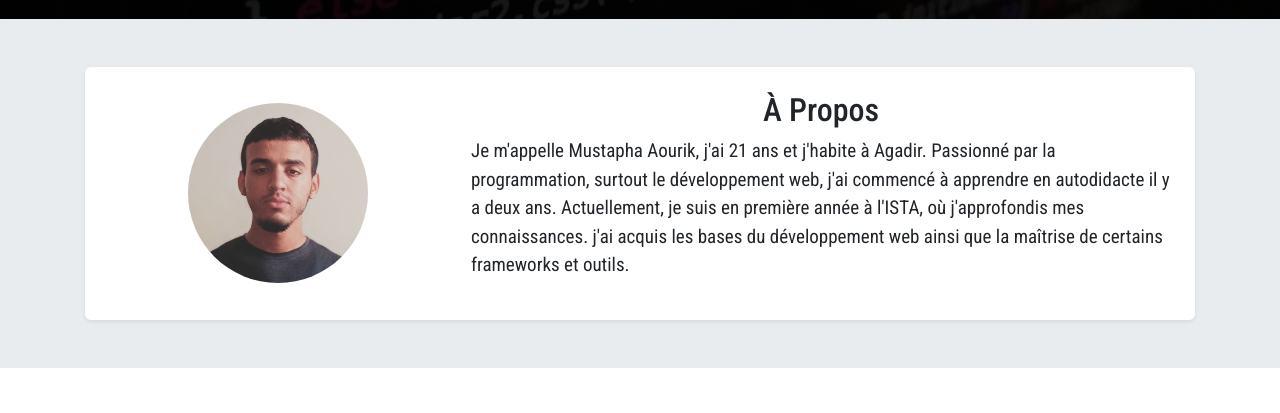
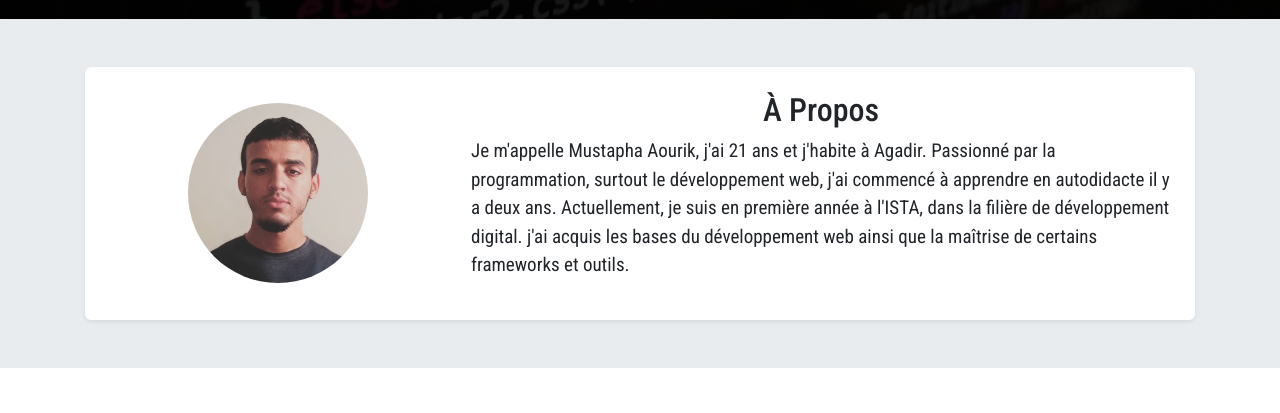
Before and after one commit to Mostafa-100/Resume, a plain HTML site: page index.html in a window 1280 px wide. Shown: the part 781-1194 px from the top of the page. Drawn offline with nearby package versions, Linux system fonts and the light colour scheme.

Commit message:
Update index.html

```diff
--- a/index.html
+++ b/index.html
@@ -56,8 +56,7 @@
                             <p class="about__text">Je m'appelle Mustapha Aourik, j'ai 21 ans et j'habite à Agadir.
                                 Passionné
                                 par la programmation, surtout le développement web, j'ai commencé à apprendre en
-                                autodidacte il y a deux ans. Actuellement, je suis en première année à l'ISTA, où
-                                j'approfondis mes connaissances. j'ai acquis les bases du
+                                autodidacte il y a deux ans. Actuellement, je suis en première année à l'ISTA, dans la filière de développement digital. j'ai acquis les bases du
                                 développement web ainsi que la maîtrise de certains frameworks et outils.</p>
                         </div>
                     </div>
```
